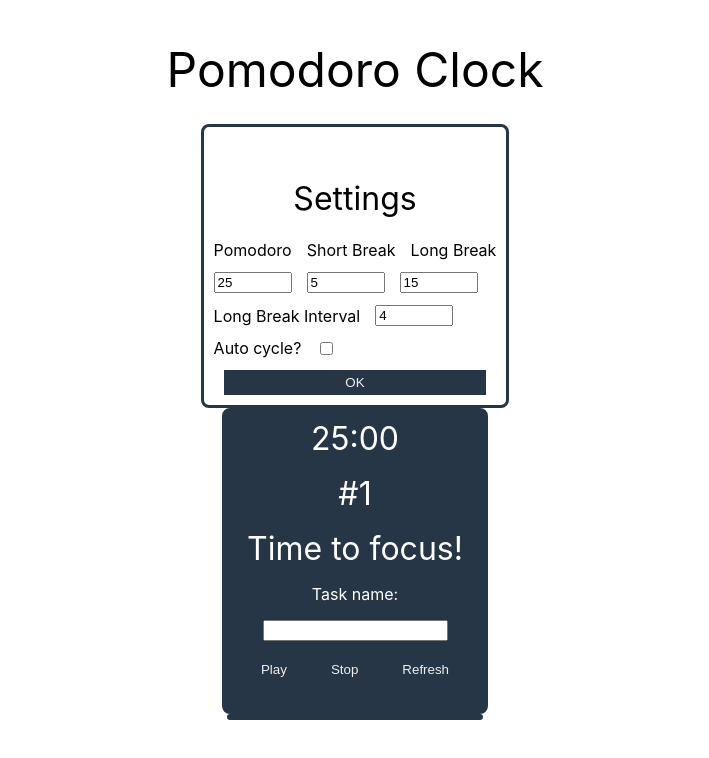
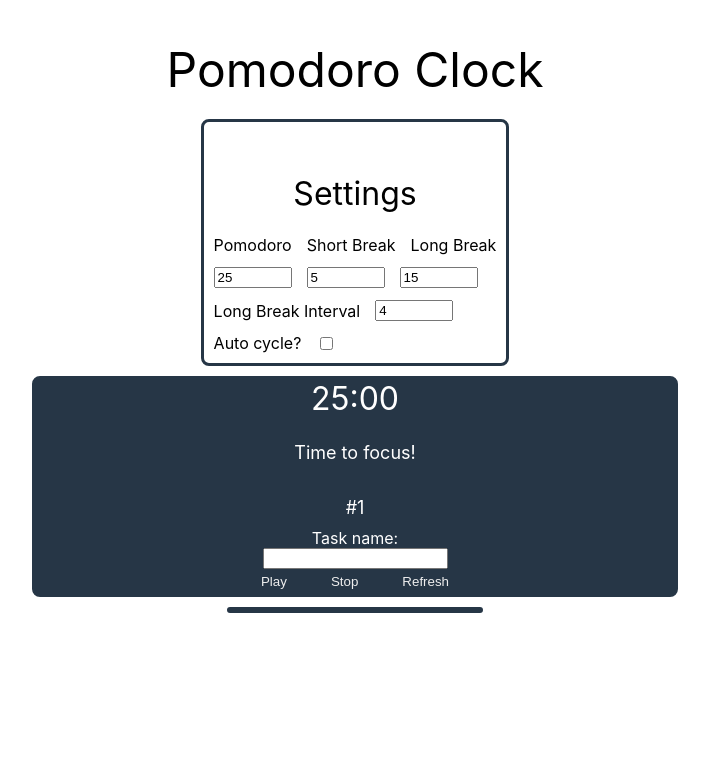
Before and after one commit to calebyg/PomoReact, a React (Create React App) app: page / in a window 1280 px wide. Shown: the top 758 px of the page, without its empty margins (285-994 px from the left). Built offline with nearby package versions, Linux system fonts and the light colour scheme.

Commit message:
added settings disabler

```diff
--- a/src/App.css
+++ b/src/App.css
@@ -1,7 +1,7 @@
 .main-container {
   display: flex;
   flex-direction: column;
-  height: 90vh;
+  gap: 10px;
   justify-content: center;
   align-items: center;
 }
@@ -25,7 +25,19 @@
   display: inline-flex;
   flex-wrap: wrap;
   flex-direction: column;
-  margin-top: 15px;
+  gap: 12px;
+}
+
+.settings-container-disabled {
+  pointer-events: none;
+  border-style: solid;
+  border-radius: 8px;
+  border-color: #263646;
+  color: lightslategray;
+  padding: 10px;
+  display: inline-flex;
+  flex-wrap: wrap;
+  flex-direction: column;
   gap: 12px;
 }
 
@@ -79,8 +91,8 @@ button[disabled] {
 }
 
 .timer-container {
-  width: 260px;
-  height: 300px;
+  width: 50%;
+  height: px;
   display: inline-flex;
   flex-wrap: wrap;
   flex-direction: column;
@@ -92,7 +104,7 @@ button[disabled] {
 }
 
 .timer-container > * {
-  margin: 8px;
+  /* margin: 8px; */
   color: #ffffff;
 }
 
@@ -102,8 +114,7 @@ button[disabled] {
 }
 
 .timer-container > h4 {
-  font-style: normal;
-  font-weight: normal;
+  font-size: 18px;
 }
 
 .session-log-container {
--- a/src/App.js
+++ b/src/App.js
@@ -14,6 +14,7 @@ const App = () => {
   const [longBreakInterval, setLongBreakInterval] = useState(4);
   const [isAutoCycle, setIsAutoCycle] = useState(false);
   const [sessionLogList, setSessionLogList] = useState([]);
+  const [isRunning, setIsRunning] = useState(false);
 
   const onSessionLengthChange = (newSessionLength) => {
     setSessionLength(newSessionLength);
@@ -58,6 +59,10 @@ const App = () => {
     setIsAutoCycle(newAutoCycle);
   };
 
+  const onRunningChange = (newRunning) => {
+    setIsRunning(newRunning);
+  }
+
   return (
     <main className="main-container">
       <h2>Pomodoro Clock</h2>
@@ -67,6 +72,7 @@ const App = () => {
         onLongBreakLengthChange={onLongBreakLengthChange}
         onAutoCycleChange={onAutoCycleChange}
         onLongBreakIntervalChange={onLongBreakIntervalChange}
+        isRunning={isRunning}
       />
       <PomoTimer
         sessionInterval={sessionLength}
@@ -82,6 +88,7 @@ const App = () => {
         onSessionLogChange={onSessionLogChange}
         sessionCount={sessionCount}
         onSessionCountUpdate={onSessionCountUpdate}
+        onRunningChange={onRunningChange}
       />
       <SessionLogList data={sessionLogList} />
     </main>
--- a/src/components/PomoSettings.js
+++ b/src/components/PomoSettings.js
@@ -1,52 +1,68 @@
-import { useRef, useState } from "react";
+import { useRef, useEffect, useState } from "react";
 
 const PomoSettings = (props) => {
+  const defaultPomodoroTime = 25;
+  const defaultShortBreakTime = 5;
+  const defaultLongBreakTime = 15;
+  const defaultLongBreakInterval = 4;
+
   const checkboxRef = useRef();
+  const clickRef = useRef();
+  const pomoRef = useRef();
+  const shortBreakRef = useRef();
+  const longBreakRef = useRef();
+  const longBreakIntervalRef = useRef();
 
-  const [pomodoroTime, setPomodoroTime] = useState(25);
-  const [shortBreakTime, setShortBreakTime] = useState(5);
-  const [longBreakTime, setLongBreakTime] = useState(15);
-  const [longBreakInterval, setLongBreakInterval] = useState(4);
+  useEffect(() => {
+    document.addEventListener("click", handleClick, true);
+  }, []);
 
-  // Input validation is handled by disabling the submit button
-  // if bad input is given
-  const [isDisabled, setIsDisabled] = useState(false);
+  const handleClick = (e) => {
+    if (!clickRef.current.contains(e.target)) {
+      props.onAutoCycleChange(checkboxRef.current.checked);
+      props.onSessionLengthChange(pomoRef.current.value);
+      props.onBreakLengthChange(shortBreakRef.current.value);
+      props.onLongBreakLengthChange(longBreakRef.current.value);
+      props.onLongBreakIntervalChange(longBreakIntervalRef.current.value);
+    }
+  };
 
   const pomodoroHandler = (event) => {
     const value = event.target.value;
-    setPomodoroTime(value);
-    setIsDisabled(value < 1 || value > 100 ? true : false);
+    console.log(value);
+    if (value < 1 || value > 100) {
+      pomoRef.current.value = defaultPomodoroTime;
+    }
   };
 
   const shortBreakHandler = (event) => {
     const value = event.target.value;
-    setShortBreakTime(value);
-    setIsDisabled(value < 1 || value > 100 ? true : false);
+    if (value < 1 || value > 100) {
+      shortBreakRef.current.value = defaultShortBreakTime;
+    }
   };
 
   const longBreakHandler = (event) => {
     const value = event.target.value;
-    setLongBreakTime(value);
-    setIsDisabled(value < 1 || value > 100 ? true : false);
+    if (value < 1 || value > 100) {
+      longBreakRef.current.value = defaultLongBreakTime;
+    }
   };
 
   const longBreakIntervalHandler = (event) => {
     const value = event.target.value;
-    setLongBreakInterval(value);
-    setIsDisabled(value < 1 || value > 100 ? true : false);
-  };
-
-  const submitInputHandler = () => {
-    // Process targeted values to props for timer
-    props.onAutoCycleChange(checkboxRef.current.checked);
-    props.onSessionLengthChange(pomodoroTime);
-    props.onBreakLengthChange(shortBreakTime);
-    props.onLongBreakLengthChange(longBreakTime);
-    props.onLongBreakIntervalChange(longBreakInterval);
+    if (value < 1 || value > 100) {
+      longBreakIntervalRef.current.value = defaultLongBreakInterval;
+    }
   };
 
   return (
-    <section className="settings-container">
+    <section
+      className={
+        props.isRunning ? "settings-container-disabled" : "settings-container"
+      }
+      ref={clickRef}
+    >
       <h4>Settings</h4>
       <section className="settings-sub-container">
         <label>Pomodoro</label>
@@ -54,25 +70,38 @@ const PomoSettings = (props) => {
         <label>Long Break</label>
       </section>
       <section className="settings-sub-container">
-        <input type="number" defaultValue="25" onChange={pomodoroHandler} />
-        <input type="number" defaultValue="5" onChange={shortBreakHandler} />
-        <input type="number" defaultValue="15" onChange={longBreakHandler} />
+        <input
+          type="number"
+          defaultValue="25"
+          ref={pomoRef}
+          onChange={pomodoroHandler}
+        />
+        <input
+          type="number"
+          defaultValue="5"
+          ref={shortBreakRef}
+          onChange={shortBreakHandler}
+        />
+        <input
+          type="number"
+          defaultValue="15"
+          ref={longBreakRef}
+          onChange={longBreakHandler}
+        />
       </section>
       <section className="settings-sub-container">
         <label>Long Break Interval</label>
-        <input type="number" defaultValue="4" onChange={longBreakIntervalHandler}/>
+        <input
+          type="number"
+          defaultValue="4"
+          ref={longBreakIntervalRef}
+          onChange={longBreakIntervalHandler}
+        />
       </section>
       <section className="settings-sub-container">
         <label>Auto cycle?</label>
         <input ref={checkboxRef} type="checkbox" />
       </section>
-      <button
-        className="submit-button"
-        disabled={isDisabled}
-        onClick={submitInputHandler}
-      >
-        OK
-      </button>
     </section>
   );
 };
--- a/src/components/PomoTimer.js
+++ b/src/components/PomoTimer.js
@@ -7,11 +7,14 @@ const PomoTimer = (props) => {
   const [isSession, setIsSession] = useState(true);
   const [taskName, setTaskName] = useState("");
 
+  useEffect(() => {
+    props.onRunningChange(isRunning);
+  }, [isRunning]);
   useInterval(
     () => {
       decreaseTimer();
     },
-    isRunning ? 1000 : null
+    isRunning ? 10 : null
   );
 
   const startTimer = () => {
@@ -76,9 +79,9 @@ const PomoTimer = (props) => {
           {seconds === 0 ? "00" : seconds < 10 ? "0" + seconds : seconds}
         </span>
       </section>
+      <h4>{isSession ? "Time to focus!" : "Time for a break!"}</h4>
+      <h4>#{props.sessionCount}</h4>
 
-      <h4>#{props.sessionCount}</h4>
-      <h4>{isSession ? "Time to focus!" : "Time for a break!"}</h4>
       <label>Task name:</label>
       <input type="text" onChange={taskNameHandler} disabled={isRunning} />
       <section className="section-container">
```
